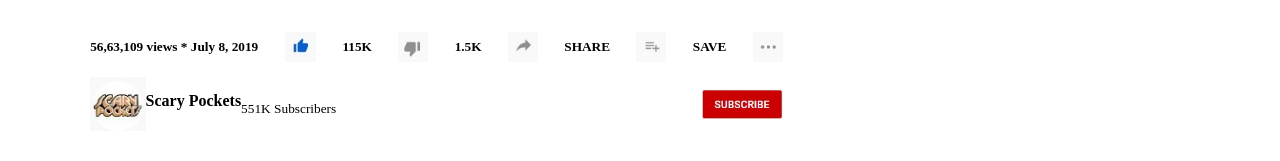
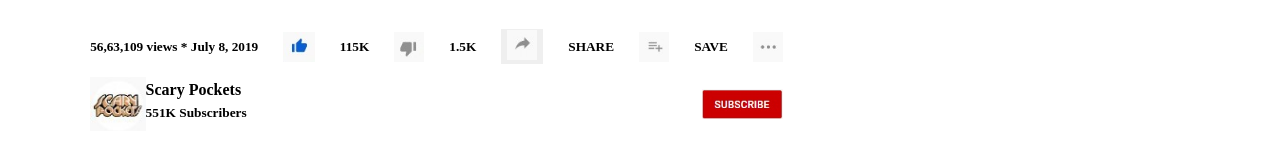
Before and after one commit to lucianosarno/EmbedingVideosImagesImprovingGitFlow, a plain HTML site: page index.html in a window 1280 px wide. Shown: the part 547-708 px from the top of the page. Drawn offline with Linux system fonts and the light colour scheme.

Commit message:
Done suggested changes, Fixed HTML Error, Added share as button, Fixed alignment issue

```diff
--- a/css/style.css
+++ b/css/style.css
@@ -29,11 +29,8 @@
     margin-top: 0%;
     margin-bottom: 3%;
     float: left;
-
-  }
-  .subcount{
-    margin-top: 5%;
-    float: left;
+    width: 50%;
+    padding-left: 0%;
   }
 
   .nextVideoSection {
@@ -60,7 +57,9 @@
   .nextVideoViewCounter {
     margin-top: 0%;
   }
-
+  .shareButton{
+    border: 0px;
+  }
 
   /*Elements Styling Goes here*/
 
--- a/index.html
+++ b/index.html
@@ -45,7 +45,7 @@
           <h5>115K</h5>
           <img class="icon" alt="Dislike" src="images/DislikeButton.jpg">
           <h5>1.5K</h5>
-          <img class="icon" alt="Share" src="images/sharebutton.jpg">
+          <button class="shareButton"><a href="#"><img class="icon" alt="Share" src="images/sharebutton.jpg"></a> </button>
           <h5>SHARE</h5>
           <img class="icon" alt="Save" src="images/saveButton.jpg">
           <h5>SAVE</h5>
@@ -53,12 +53,10 @@
         </div>
 
         <div id="channelAndSubscribeImg">
-
           <div class="channel">
             <img class="channelavtar" alt="Channel" src="images/channelAvtar.jpg">
            <div class="chnnelDetails">
-            <h4 class="channelName">Scary Pockets</h5>
-            <sub class="subcount">551K Subscribers</sub>
+            <h4 class="channelName">Scary Pockets <sub>551K Subscribers</sub></h4>
            </div>
           </div>
 
```
